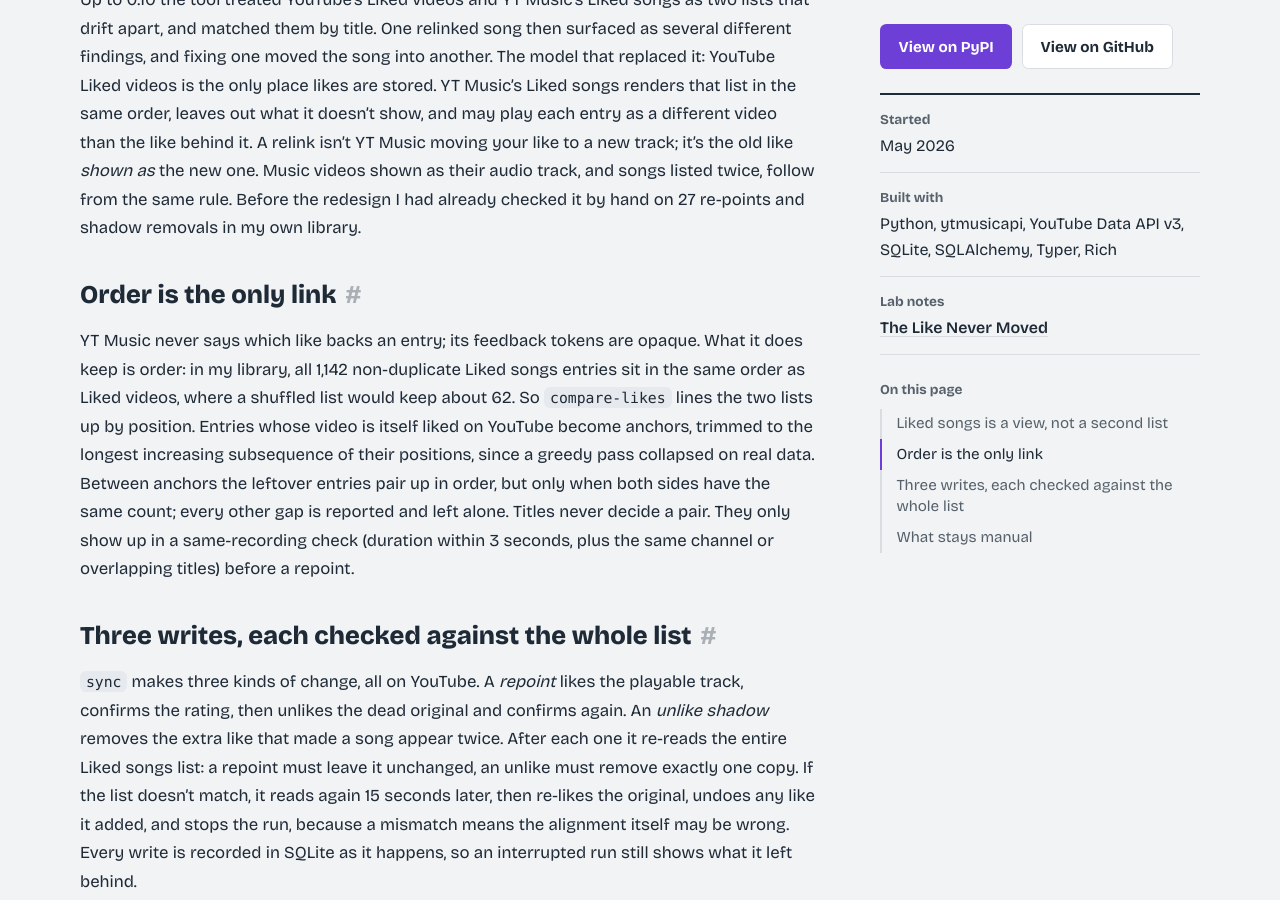
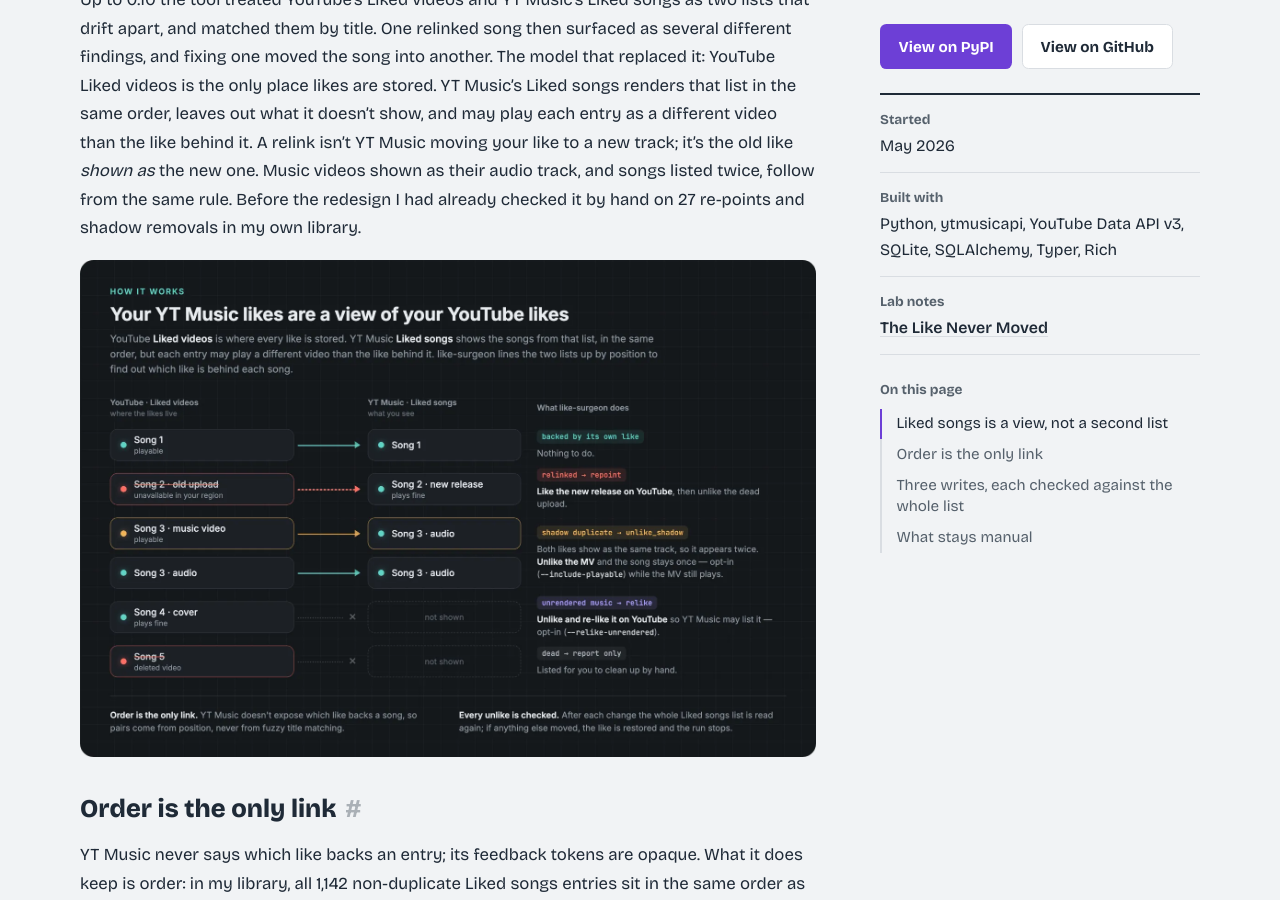
Before and after one commit to zeikar/zeikar.github.io, a Jekyll site: the page built from _projects/like-surgeon.md, in a window 1280 px wide and 900 px high, scrolled down 1132 px. Built offline with Jekyll 4.4.1, drawn with Linux system fonts in a browser that asks for light colours; some web fonts are replaced.

Commit message:
docs(projects): show the like-surgeon How it works diagram

```diff
--- a/_projects/like-surgeon.md
+++ b/_projects/like-surgeon.md
@@ -18,6 +18,8 @@
 
 Up to 0.10 the tool treated YouTube's Liked videos and YT Music's Liked songs as two lists that drift apart, and matched them by title. One relinked song then surfaced as several different findings, and fixing one moved the song into another. The model that replaced it: YouTube Liked videos is the only place likes are stored. YT Music's Liked songs renders that list in the same order, leaves out what it doesn't show, and may play each entry as a different video than the like behind it. A relink isn't YT Music moving your like to a new track; it's the old like *shown as* the new one. Music videos shown as their audio track, and songs listed twice, follow from the same rule. Before the redesign I had already checked it by hand on 27 re-points and shadow removals in my own library.
 
+[![A diagram with YouTube Liked videos on the left and YT Music Liked songs on the right, lined up row by row. Song 1 is shown as itself. A dead old upload of Song 2 is shown as its new release, and like-surgeon re-points the like. A liked music video of Song 3 is shown as the audio track, which is also liked, so the song appears twice. A cover that plays fine is not shown and can be re-liked, opt-in. A deleted video is not shown at all and is only reported.](/assets/images/projects/like-surgeon-how-it-works.webp)](/assets/images/projects/like-surgeon-how-it-works.webp)
+
 ## Order is the only link
 
 YT Music never says which like backs an entry; its feedback tokens are opaque. What it does keep is order: in my library, all 1,142 non-duplicate Liked songs entries sit in the same order as Liked videos, where a shuffled list would keep about 62. So `compare-likes` lines the two lists up by position. Entries whose video is itself liked on YouTube become anchors, trimmed to the longest increasing subsequence of their positions, since a greedy pass collapsed on real data. Between anchors the leftover entries pair up in order, but only when both sides have the same count; every other gap is reported and left alone. Titles never decide a pair. They only show up in a same-recording check (duration within 3 seconds, plus the same channel or overlapping titles) before a repoint.
```
Also changed, not shown: assets/images/projects/like-surgeon-how-it-works.webp (added).
